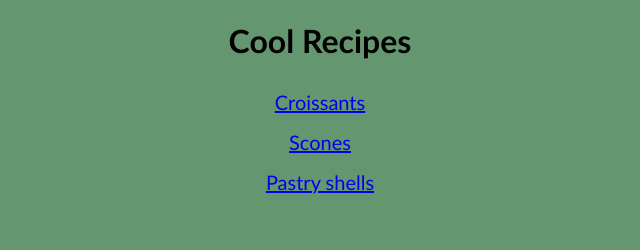
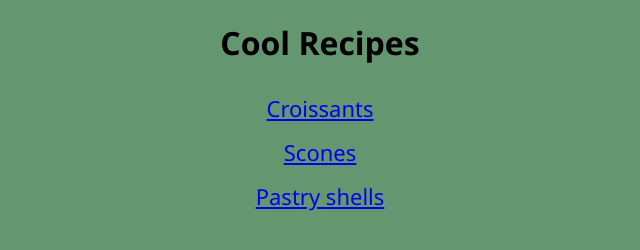
Before and after one commit to rogermarco/odin-recipes, a plain HTML site: page index.html in a window 1280 px wide. Shown: the whole page, without its empty margins (320-960 px from the left). Drawn offline with Linux system fonts and the light colour scheme.

Commit message:
update html pages and recreate styles.css

```diff
--- a/index.html
+++ b/index.html
@@ -10,9 +10,9 @@
 <body>
     <h1>Cool Recipes</h1>
 
-        <div><a href="recipes/croissants.html">Croissants</a></div>
-        <div><a href="recipes/scones.html">Scones</a></div>
-        <div><a href="recipes/shells.html">Pastry shells</a></div>
+        <div class="index"><a href="recipes/croissants.html">Croissants</a></div>
+        <div class="index"><a href="recipes/scones.html">Scones</a></div>
+        <div class="index"><a href="recipes/shells.html">Pastry shells</a></div>
 
 </body>
 </html>
--- a/styles.css
+++ b/styles.css
@@ -1,16 +1,19 @@
-* {
-    text-align: center;
-    font-family: Calibri, 'Trebuchet MS', sans-serif;
-}
 body {
     background-color: hsl(133, 20%, 49%);
-
-}
-div {
-    font-size: 20px;
-    line-height: 40px;
+    font-family: 'Segoe UI', Tahoma, Geneva, Verdana, sans-serif;
 }
 img {
     height: auto;
-    width: 300px;
+    width: 500px;
 }
+.index {
+    line-height: 200%;
+    font-size: 22px;
+    text-align: center;
+}
+.intro {
+    text-align: center;
+}
+h1 {
+    text-align: center;
+}
```
Also changed, not shown: recipes/croissants.html (+3 -3 lines), recipes/scones.html (+4 -3 lines), recipes/shells.html (+4 -3 lines).
